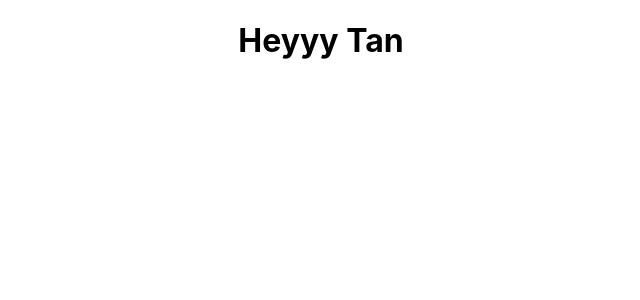
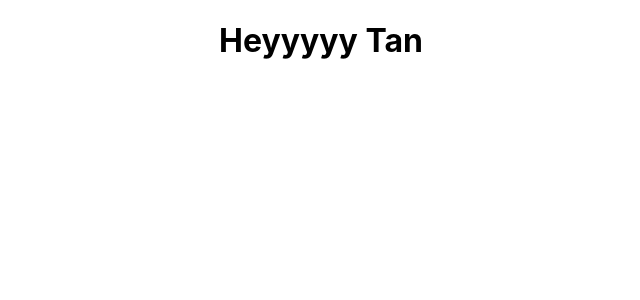
Before and after one commit to shanmukhchowdary147/GatorHive-26, a React (Create React App) app in the folder client/: page / in a window 1280 px wide. Shown: the top 300 px of the page, without its empty margins (319-959 px from the left). Built offline with nearby package versions, Linux system fonts and the light colour scheme.

Commit message:
test commit

```diff
--- a/client/src/App.js
+++ b/client/src/App.js
@@ -4,7 +4,7 @@ import './App.css';
 function App() {
   return (
     <div className="App">
-      <h1>Heyyy Tan</h1>
+      <h1>Heyyyyy Tan</h1>
     </div>
   );
 }
```
